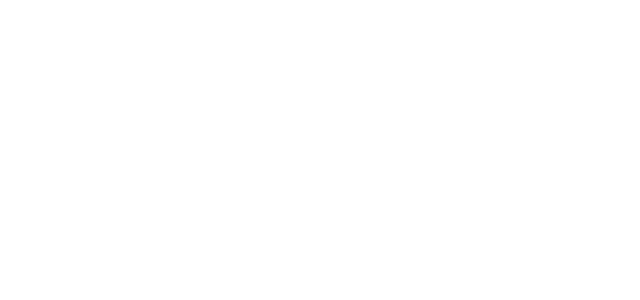
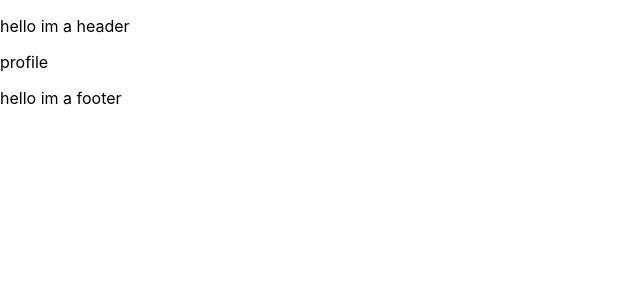
Before and after one commit to Mrgnoblennon/Example-KPI, a React (Create React App) app in the folder client/: page /me in a window 1280 px wide. Shown: the top 300 px of the page, without its empty margins (0-640 px from the left). Built offline with nearby package versions, Linux system fonts and the light colour scheme.

Commit message:
added route functionality

```diff
--- a/client/src/App.js
+++ b/client/src/App.js
@@ -8,13 +8,12 @@
 import { setContext } from '@apollo/client/link/context';
 import { BrowserRouter as Router, Routes, Route } from 'react-router-dom';
 
-//import Home from './pages/Home';
-//import Signup from './pages/Signup';
-//import Login from './pages/Login';
-//import SingleThought from './pages/SingleThought';
-//import Profile from './pages/Profile';
-//import Header from './components/Header';
-//import Footer from './components/Footer';
+import Home from './pages/Home';
+import Signup from './pages/Signup';
+import Login from './pages/Login';
+import Profile from './pages/Profile';
+import Header from './components/Header';
+import Footer from './components/Footer';
 
 // Construct our main GraphQL API endpoint
 const httpLink = createHttpLink({
@@ -45,11 +44,28 @@
     <ApolloProvider client={client}>
       <Router>
         <div className="flex-column justify-flex-start min-100-vh">
-
+          <Header />
           <div className="container">
-
+            <Routes>
+              <Route
+                path="/"
+                element={<Home />}
+              />
+              <Route
+                path="/login"
+                element={<Login />}
+              />
+              <Route
+                path="/signup"
+                element={<Signup />}
+              />
+              <Route
+                path="/me"
+                element={<Profile />}
+              />
+            </Routes>
           </div>
-
+          <Footer />
         </div>
       </Router>
     </ApolloProvider>
--- /dev/null
+++ b/client/src/components/Footer.js
@@ -0,0 +1,10 @@
+import React from 'react';
+
+const Footer = () => {
+
+  return (
+    <p>hello im a footer</p>
+  );
+};
+
+export default Footer;
--- /dev/null
+++ b/client/src/components/Header.js
@@ -0,0 +1,10 @@
+import React from 'react';
+
+const Header = () => {
+
+  return (
+    <p>hello im a header</p>
+  );
+};
+
+export default Header;
--- /dev/null
+++ b/client/src/pages/Home.js
@@ -0,0 +1,10 @@
+import React from 'react';
+
+const Home = () => {
+
+  return (
+    <p>home</p>
+  );
+};
+
+export default Home;
--- /dev/null
+++ b/client/src/pages/Login.js
@@ -0,0 +1,10 @@
+import React from 'react';
+
+const Login = () => {
+
+  return (
+    <p>login</p>
+  );
+};
+
+export default Login;
--- /dev/null
+++ b/client/src/pages/Profile.js
@@ -0,0 +1,10 @@
+import React from 'react';
+
+const Profile = () => {
+
+  return (
+    <p>profile</p>
+  );
+};
+
+export default Profile;
--- /dev/null
+++ b/client/src/pages/Signup.js
@@ -0,0 +1,10 @@
+import React from 'react';
+
+const Signup = () => {
+
+  return (
+    <p>signup</p>
+  );
+};
+
+export default Signup;
```
